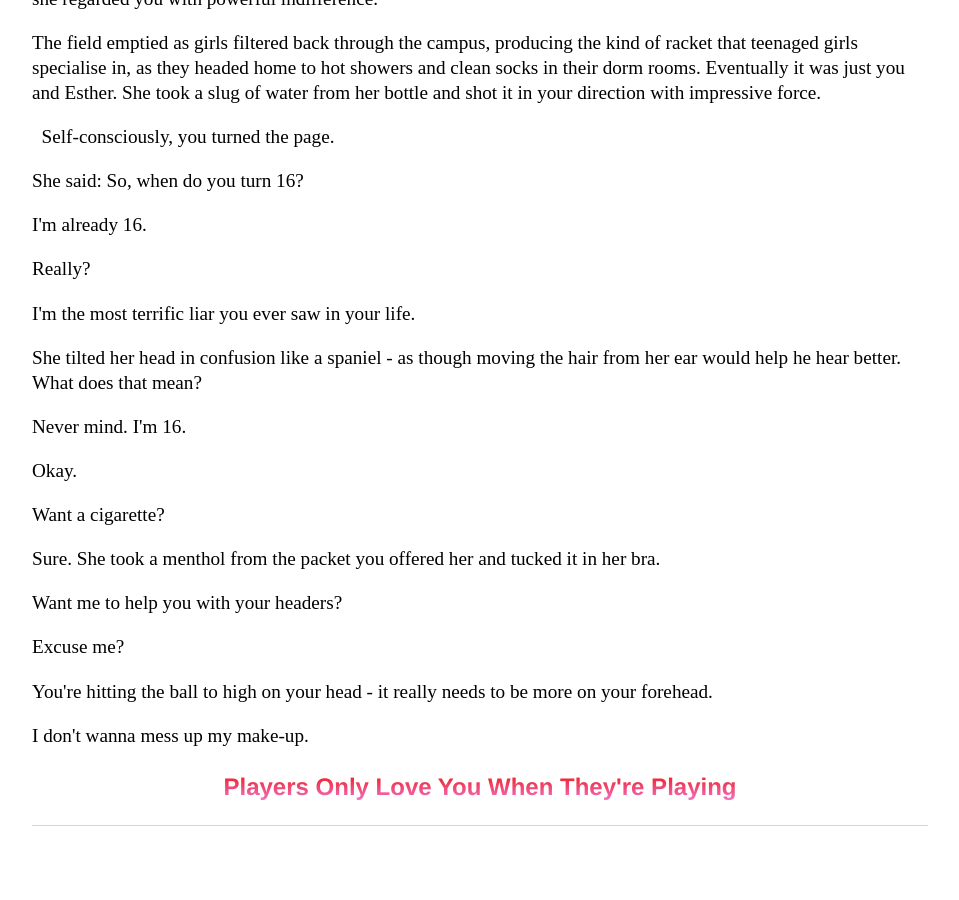
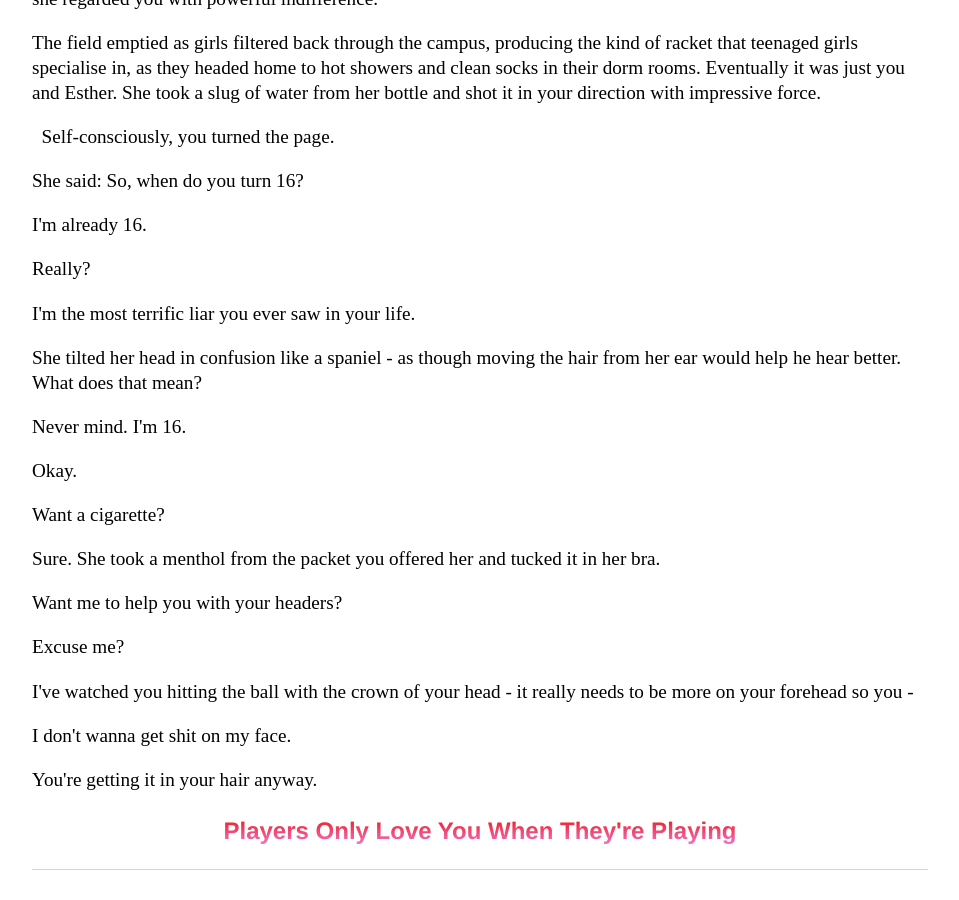
Before and after one commit to Pinelife/pinelife.github.io, a Jekyll site: the page built from Hellhole/excitingevent2.html, in a window 1280 px wide and 900 px high, scrolled down 1485 px. Shown: the whole window, without its empty margins (160-1119 px from the left). Built offline with Jekyll 4.4.1, drawn with Linux system fonts in a browser that asks for light colours; before the commit the page ends 2341 px from its top, so only the background shows below that.

Commit message:
Update excitingevent2.html

```diff
--- a/Hellhole/excitingevent2.html
+++ b/Hellhole/excitingevent2.html
@@ -90,6 +90,7 @@ Self-consciously, you turned the page.
 <p>Sure. She took a menthol from the packet you offered her and tucked it in her bra.</p>
 <p>Want me to help you with your headers?</p>
 <p>Excuse me?</p>
-<p>You're hitting the ball to high on your head - it really needs to be more on your forehead.</p>
-<p>I don't wanna mess up my make-up.</p>
+<p>I've watched you hitting the ball with the crown of your head - it really needs to be more on your forehead so you -</p>
+<p>I don't wanna get shit on my face.</p>
+<p>You're getting it in your hair anyway.</p>
 <h3 id = "players">Players Only Love You When They're Playing</h3>
```
